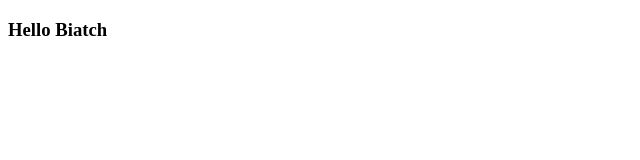
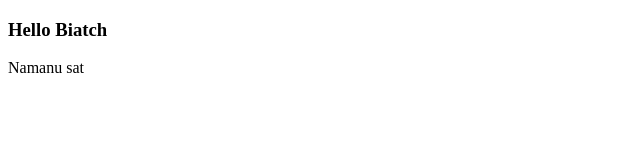
Before and after one commit to FandiRadjab/fan-test, a plain HTML site: page index.html in a window 1280 px wide. Shown: the full height of the page, 0-640 px from the left. Drawn offline with Linux system fonts and the light colour scheme.

Commit message:
Menambahkan kalimat nama

```diff
--- a/index.html
+++ b/index.html
@@ -8,5 +8,6 @@
 </head>
 <body>
     <h3>Hello Biatch</h3>
+    <p>Namanu sat</p>
 </body>
 </html>
```
